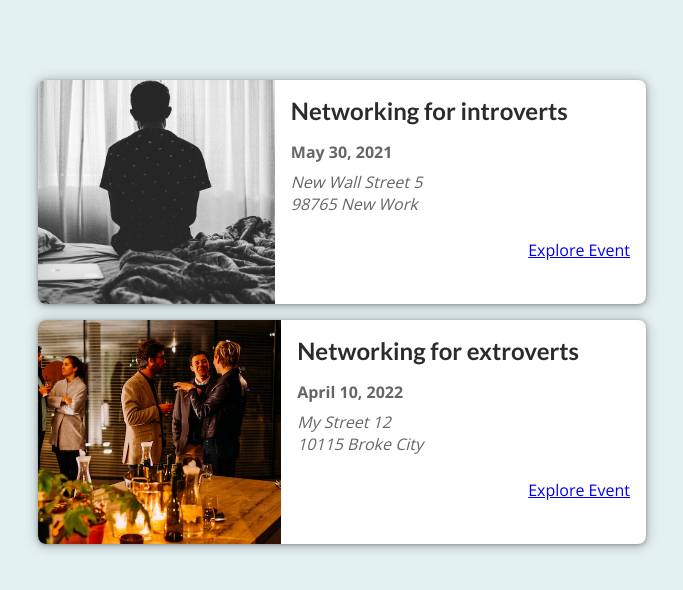
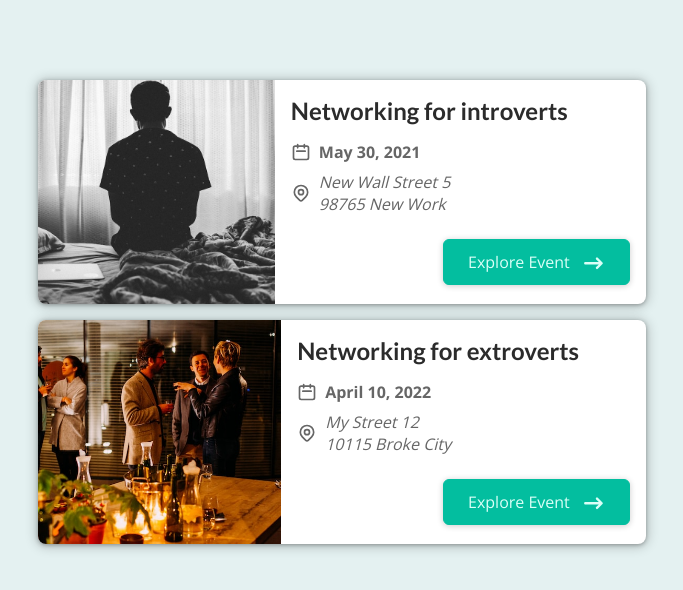
Before and after one commit to ChavoshiParsa/next-events-app, a Next.js app: page / in a window 1280 px wide. Shown: the top 590 px of the page, without its empty margins (298-981 px from the left). Built offline with nearby package versions, Linux system fonts and the light colour scheme.

Commit message:
adding buttons and icons to project

```diff
--- a/components/events/EventItem.js
+++ b/components/events/EventItem.js
@@ -1,6 +1,8 @@
-import Link from "next/link";
-
 import classes from "./EventItem.module.css";
+import Button from "../ui/Button";
+import DateIcon from "../icons/date-icon";
+import AddressIcon from "../icons/address-icon";
+import ArrowRightIcon from "../icons/arrow-right-icon";
 
 export default function EventItem(props) {
   const { title, image, date, location, id } = props;
@@ -21,14 +23,21 @@
         <div className={classes.summary}>
           <h2>{title}</h2>
           <div className={classes.date}>
+            <DateIcon />
             <time>{humanReadableData}</time>
           </div>
           <div className={classes.address}>
+            <AddressIcon />
             <address>{formattedAddress}</address>
           </div>
         </div>
         <div className={classes.actions}>
-          <Link href={exploreLink}>Explore Event</Link>
+          <Button link={exploreLink}>
+            <span>Explore Event</span>
+            <span>
+              <ArrowRightIcon />
+            </span>
+          </Button>
         </div>
       </div>
     </li>
--- /dev/null
+++ b/components/icons/address-icon.js
@@ -0,0 +1,25 @@
+function AddressIcon() {
+  return (
+    <svg
+      xmlns='http://www.w3.org/2000/svg'
+      fill='none'
+      viewBox='0 0 24 24'
+      stroke='currentColor'
+    >
+      <path
+        strokeLinecap='round'
+        strokeLinejoin='round'
+        strokeWidth={2}
+        d='M17.657 16.657L13.414 20.9a1.998 1.998 0 01-2.827 0l-4.244-4.243a8 8 0 1111.314 0z'
+      />
+      <path
+        strokeLinecap='round'
+        strokeLinejoin='round'
+        strokeWidth={2}
+        d='M15 11a3 3 0 11-6 0 3 3 0 016 0z'
+      />
+    </svg>
+  );
+}
+
+export default AddressIcon;
--- /dev/null
+++ b/components/icons/arrow-right-icon.js
@@ -0,0 +1,18 @@
+function ArrowRightIcon() {
+  return (
+    <svg
+      xmlns='http://www.w3.org/2000/svg'
+      viewBox='-10 -3 30 20'
+      fill='currentColor'
+      width="2.2rem"
+    >
+      <path
+        fillRule='evenodd'
+        d='M12.293 5.293a1 1 0 011.414 0l4 4a1 1 0 010 1.414l-4 4a1 1 0 01-1.414-1.414L14.586 11H3a1 1 0 110-2h11.586l-2.293-2.293a1 1 0 010-1.414z'
+        clipRule='evenodd'
+      />
+    </svg>
+  );
+}
+
+export default ArrowRightIcon;
--- /dev/null
+++ b/components/icons/date-icon.js
@@ -0,0 +1,19 @@
+function DateIcon() {
+  return (
+    <svg
+      xmlns='http://www.w3.org/2000/svg'
+      fill='none'
+      viewBox='0 0 24 24'
+      stroke='currentColor'
+    >
+      <path
+        strokeLinecap='round'
+        strokeLinejoin='round'
+        strokeWidth={2}
+        d='M8 7V3m8 4V3m-9 8h10M5 21h14a2 2 0 002-2V7a2 2 0 00-2-2H5a2 2 0 00-2 2v12a2 2 0 002 2z'
+      />
+    </svg>
+  );
+}
+
+export default DateIcon;
--- /dev/null
+++ b/components/ui/Button.js
@@ -0,0 +1,11 @@
+import Link from "next/link";
+
+import classes from "./Button.module.css";
+
+export default function Button(props) {
+  return (
+    <Link legacyBehavior href={props.link}>
+      <a className={classes.btn}>{props.children}</a>
+    </Link>
+  );
+}
--- /dev/null
+++ b/components/ui/Button.module.css
@@ -0,0 +1,18 @@
+.btn {
+  text-decoration: none;
+  cursor: pointer;
+  font: inherit;
+  background-color: #03be9f;
+  border: 1px solid #03be9f;
+  border-radius: 6px;
+  color: #dafff7;
+  padding: 0.5rem 1.5rem;
+  text-align: center;
+  box-shadow: 0 1px 6px rgba(0, 0, 0, 0.2);
+}
+
+.btn:hover,
+.btn:active {
+  background-color: #02afa1;
+  border-color: #02afa1;
+}
```
